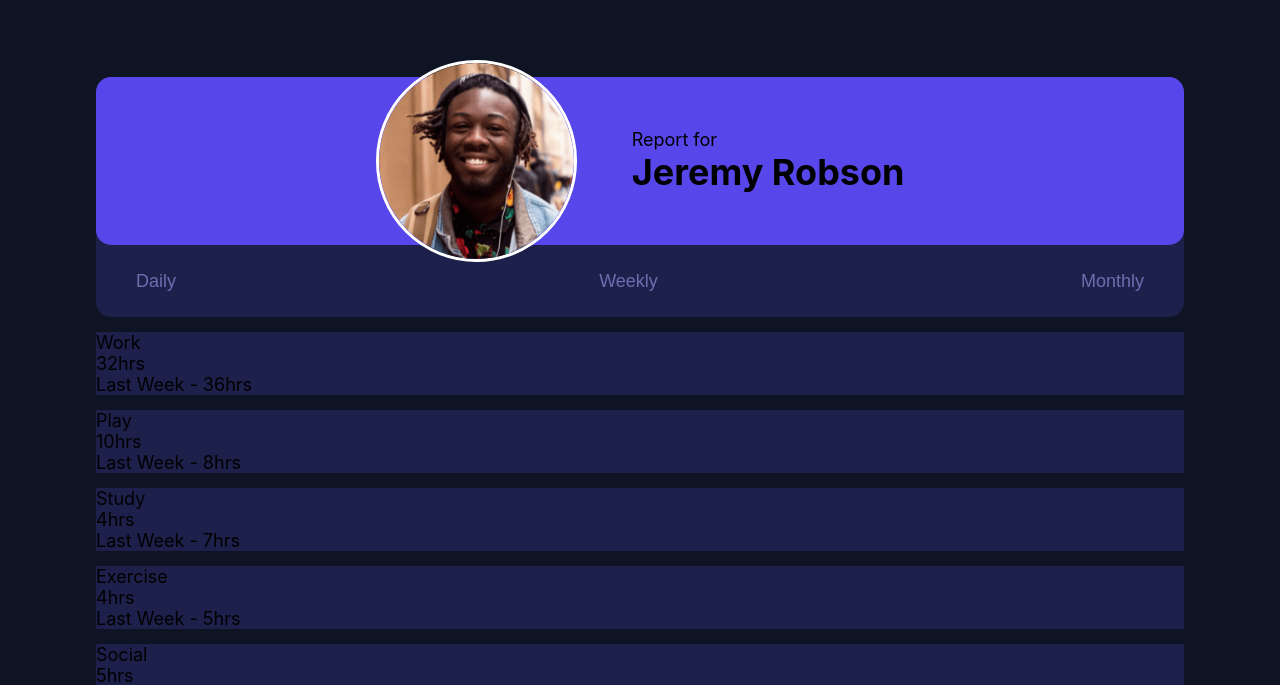
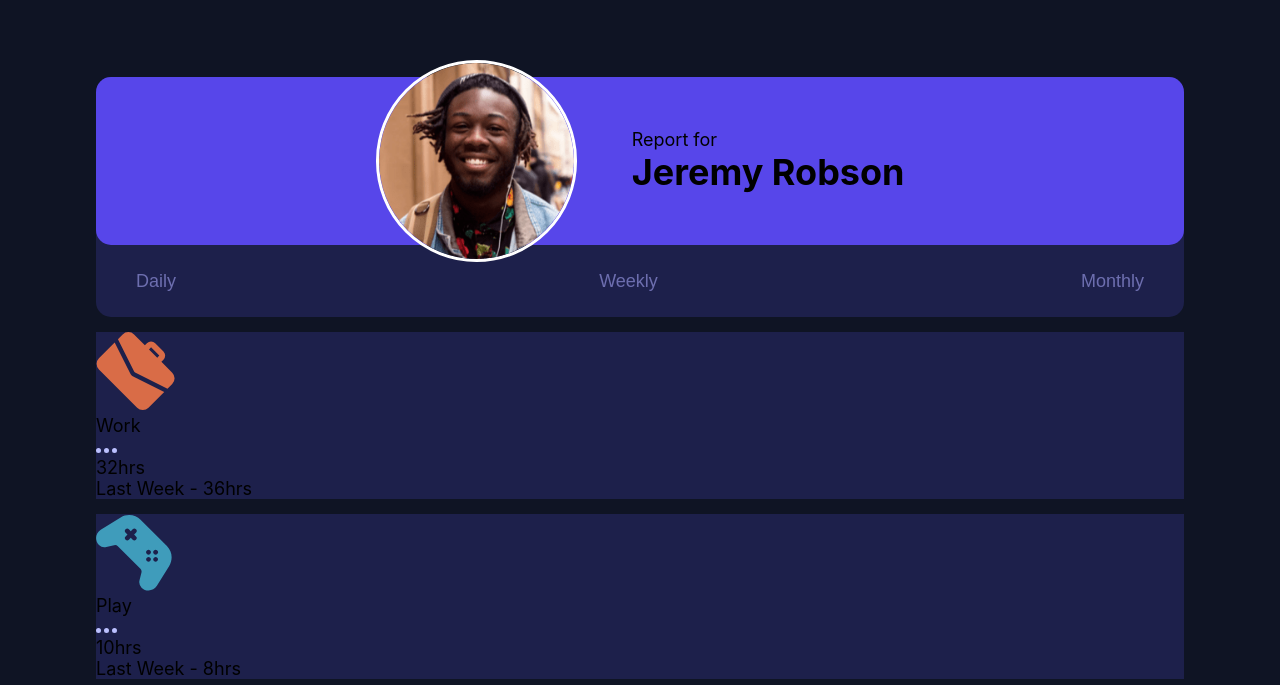
Before and after one commit to thiagoRibasMiranda/Time-tracking-dashboard, a React (Create React App) app: page / in a window 1280 px wide. Shown: the part 115-800 px from the top of the page. Built offline with nearby package versions, Linux system fonts and the light colour scheme.

Commit message:
feat: more modifications   CardActivity

```diff
--- a/src/components/CardActivity/CardActivity.css
+++ b/src/components/CardActivity/CardActivity.css
@@ -2,3 +2,19 @@
   background-color: #1D204B;
   width: 85%;
 }
+
+.IconEllipsis:hover {
+  fill: #FBFDFF
+}
+
+/*
+.ActivityData {
+  display: flex;
+  flex-direction: row;
+  align-items: center;
+  width: 100%;
+  height: 70%;
+  border-radius: 15px;
+  justify-content: center;
+  background-color: #5746EA;
+} */
--- a/src/components/CardActivity/CardActivity.js
+++ b/src/components/CardActivity/CardActivity.js
@@ -1,16 +1,24 @@
 import './CardActivity.css';
+import {ReactComponent as IconEllipsis} from './images/icon-ellipsis.svg'
+import Icon from "./icon"
+
 
 function CardActivity(data) {
   const { current, previous } = data.time
+  const { title } = data
 
   return (
     <div className='CardActivity'>
-      <div>
-        <p>{data.title}</p>
-        <p>{current}hrs</p>
-      </div>
-      <div>
-        <p>{data.period} - {previous}hrs</p>
+      <Icon title={title}/>
+      <div className='ActivityData'>
+        <div>
+          <p>{title}</p>
+          <IconEllipsis className='IconEllipsis' fill="#BBC0FF" />
+        </div>
+        <div>
+          <p>{current}hrs</p>
+          <p>{data.period} - {previous}hrs</p>
+        </div>
       </div>
     </div>
   );
```
Also changed, not shown: src/components/CardActivity/images/icon-ellipsis.svg.
